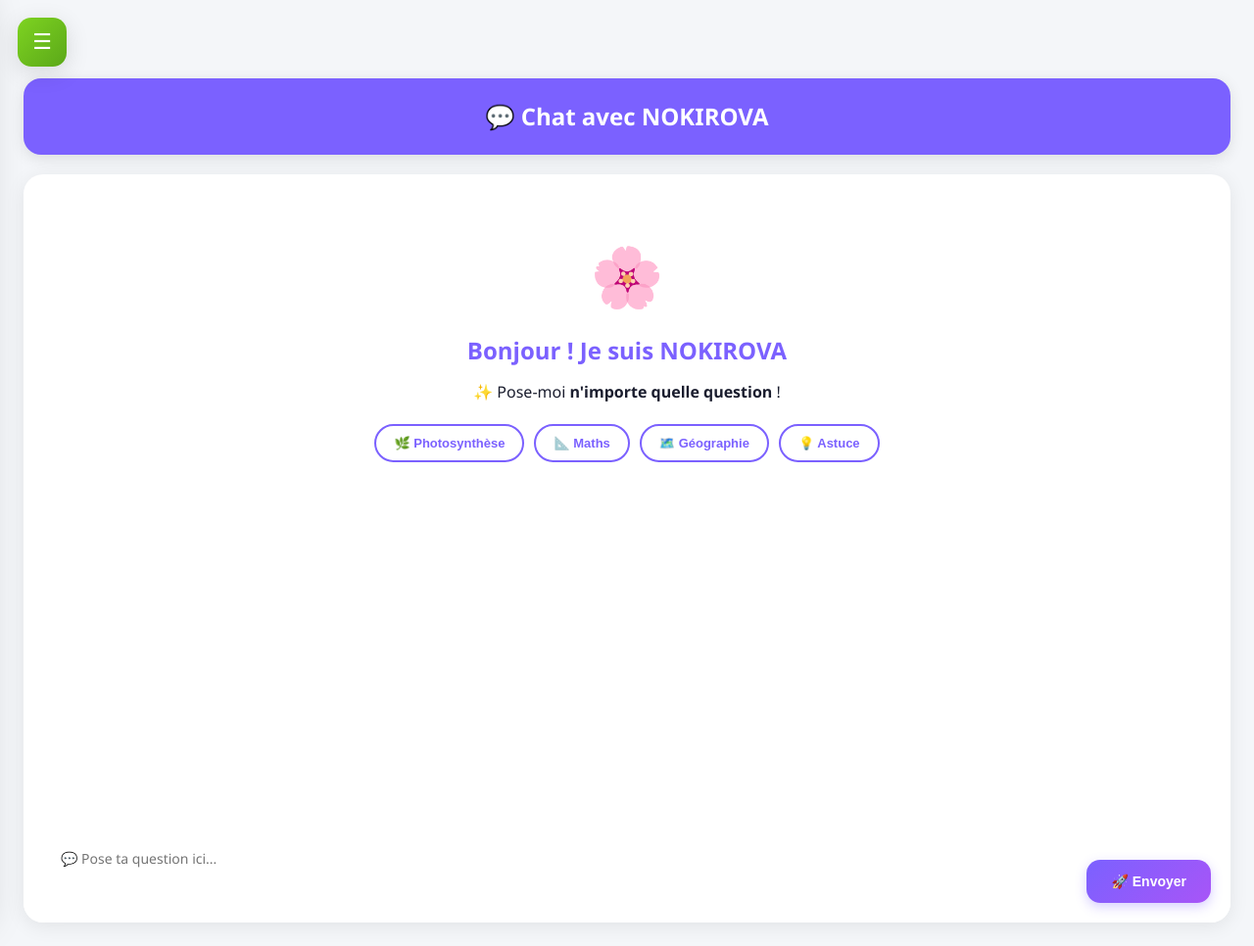
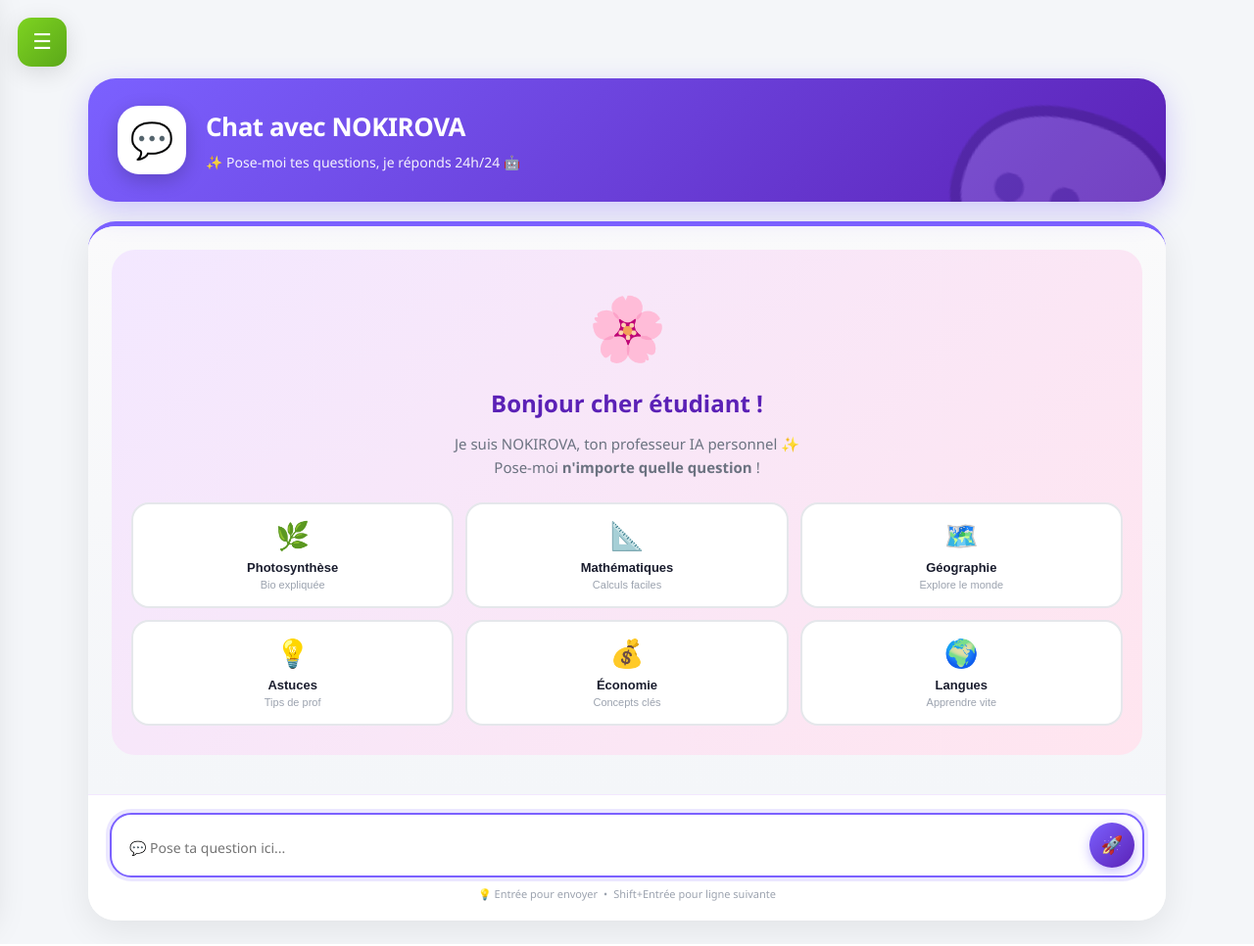
Before and after one commit to henoctoure846-hash/nokirova, a Flask app: page /chat in a window 1280 px wide. Shown: the whole page at 98% size. Run offline with Flask 3, Linux system fonts and the light colour scheme; data that the repository does not hold is empty; parts of the project's set-up code (start-up, migrations or seed data) failed here and were passed over; some libraries are stand-ins or nearby versions.

Commit message:
💬 Chat redesign moderne PRO

```diff
--- a/web/templates/chat.html
+++ b/web/templates/chat.html
@@ -4,327 +4,475 @@
 
 {% block contenu %}
 
-<!-- 🎨 TITRE DE PAGE -->
-<div class="titre-page" style="background: var(--violet-premium);">
-    💬 Chat avec NOKIROVA
+<div class="chat-page">
+
+  <!-- HEADER VIOLET -->
+  <div class="chat-header">
+    <div class="chat-header-bg">💬</div>
+    <div class="chat-header-icone">💬</div>
+    <div class="chat-header-texte">
+      <h1>Chat avec NOKIROVA</h1>
+      <p>✨ Pose-moi <span id="userPrenom">tes</span> questions, je réponds 24h/24 🤖</p>
+    </div>
   </div>
 
-<!-- 💬 ZONE CHAT -->
-<div class="chat-container">
+  <!-- CHAT BOX -->
+  <div class="chat-box">
 
-    <!-- 📜 Messages -->
+    <!-- MESSAGES -->
     <div class="messages-zone" id="messagesZone">
       <div class="message-bienvenue">
-            <div class="bienvenue-icone">🌸</div>
-            <h2>Bonjour ! Je suis NOKIROVA</h2>
-            <p>✨ Pose-moi <strong>n'importe quelle question</strong> !</p>
-            <div class="suggestions">
-                <button class="suggestion" onclick="poserQuestion('Explique-moi la photosynthèse')">
-                    🌿 Photosynthèse
+        <div class="bienvenue-logo">🌸</div>
+        <h2>Bonjour <span id="bienvenueNom">cher étudiant</span> !</h2>
+        <p>Je suis NOKIROVA, ton professeur IA personnel ✨<br>
+           Pose-moi <strong>n'importe quelle question</strong> !</p>
+
+        <div class="suggestions-grid">
+          <button class="suggestion-card" onclick="poserQuestion('Explique-moi la photosynthèse')">
+            <span class="suggestion-icone">🌿</span>
+            <span class="suggestion-titre">Photosynthèse</span>
+            <span class="suggestion-desc">Bio expliquée</span>
           </button>
-                <button class="suggestion" onclick="poserQuestion('Aide-moi avec les mathématiques')">
-                    📐 Maths
+          <button class="suggestion-card" onclick="poserQuestion('Aide-moi avec les maths')">
+            <span class="suggestion-icone">📐</span>
+            <span class="suggestion-titre">Mathématiques</span>
+            <span class="suggestion-desc">Calculs faciles</span>
           </button>
-                <button class="suggestion" onclick="poserQuestion('Quelle est la capitale de la France ?')">
-                    🗺️ Géographie
+          <button class="suggestion-card" onclick="poserQuestion('Quelle est la capitale de la France ?')">
+            <span class="suggestion-icone">🗺️</span>
+            <span class="suggestion-titre">Géographie</span>
+            <span class="suggestion-desc">Explore le monde</span>
           </button>
-                <button class="suggestion" onclick="poserQuestion('Donne-moi une astuce pour mieux étudier')">
-                    💡 Astuce
+          <button class="suggestion-card" onclick="poserQuestion('Donne-moi 5 astuces pour mieux étudier')">
+            <span class="suggestion-icone">💡</span>
+            <span class="suggestion-titre">Astuces</span>
+            <span class="suggestion-desc">Tips de prof</span>
+          </button>
+          <button class="suggestion-card" onclick="poserQuestion('Explique-moi l\'économie en 5 lignes')">
+            <span class="suggestion-icone">💰</span>
+            <span class="suggestion-titre">Économie</span>
+            <span class="suggestion-desc">Concepts clés</span>
+          </button>
+          <button class="suggestion-card" onclick="poserQuestion('Comment apprendre une langue rapidement ?')">
+            <span class="suggestion-icone">🌍</span>
+            <span class="suggestion-titre">Langues</span>
+            <span class="suggestion-desc">Apprendre vite</span>
           </button>
         </div>
       </div>
     </div>
 
-    <!-- ⌨️ Input -->
+    <!-- ZONE INPUT -->
     <div class="input-zone">
       <form id="formChat">
-            <textarea
-                id="inputMessage"
+        <div class="input-wrapper">
+          <textarea id="inputMessage"
                     placeholder="💬 Pose ta question ici..."
-                rows="2"></textarea>
-            <button type="submit" class="btn-envoyer">
-                🚀 Envoyer
+                    rows="1"></textarea>
+          <button type="submit" class="btn-envoyer" title="Envoyer">
+            <span class="btn-envoyer-icone">🚀</span>
           </button>
+        </div>
+        <div class="input-info">
+          <span>💡 Entrée pour envoyer</span>
+          <span>•</span>
+          <span>Shift+Entrée pour ligne suivante</span>
+        </div>
       </form>
     </div>
   </div>
 
-{% endblock %}
+</div>
 
-{% block extra_css %}
 <style>
-.titre-page {
-    padding: 20px;
-    border-radius: 18px;
-    text-align: center;
-    color: white;
-    font-size: 24px;
-    font-weight: bold;
-    margin-bottom: 20px;
-    box-shadow: 0 4px 15px rgba(0, 0, 0, 0.1);
+/* ═══════════════════════════════════════════
+   💬 CHAT PAGE REDESIGN PRO
+   ═══════════════════════════════════════════ */
+.chat-page {
+  max-width: 1100px;
+  margin: 0 auto;
+  animation: fadeInUp 0.5s ease;
+}
+@keyframes fadeInUp {
+  from { opacity: 0; transform: translateY(20px); }
+  to { opacity: 1; transform: translateY(0); }
 }
 
-.chat-container {
+/* HEADER */
+.chat-header {
+  position: relative;
+  background: linear-gradient(135deg, #7B61FF, #5B21B6);
+  border-radius: 28px;
+  padding: 28px 30px;
+  margin-bottom: 20px;
+  display: flex;
+  align-items: center;
+  gap: 20px;
+  color: white;
+  box-shadow: 0 10px 30px rgba(123,97,255,0.3);
+  overflow: hidden;
+}
+.chat-header-bg {
+  position: absolute;
+  top: -30px; right: -20px;
+  font-size: 200px;
+  opacity: 0.15;
+  transform: rotate(15deg);
+  pointer-events: none;
+}
+.chat-header-icone {
+  width: 70px; height: 70px;
   background: white;
-    border-radius: 20px;
-    box-shadow: 0 4px 20px rgba(0, 0, 0, 0.08);
+  border-radius: 22px;
+  display: flex;
+  align-items: center;
+  justify-content: center;
+  font-size: 36px;
+  box-shadow: 0 6px 20px rgba(0,0,0,0.2);
+  z-index: 1;
+}
+.chat-header-texte { z-index: 1; }
+.chat-header-texte h1 {
+  font-size: 26px;
+  font-weight: 900;
+  margin: 0;
+  letter-spacing: -0.5px;
+}
+.chat-header-texte p {
+  font-size: 14px;
+  opacity: 0.92;
+  margin-top: 4px;
+  font-weight: 500;
+}
+
+/* CHAT BOX */
+.chat-box {
+  background: white;
+  border-radius: 28px;
+  box-shadow: 0 10px 35px rgba(0,0,0,0.08);
   overflow: hidden;
   display: flex;
   flex-direction: column;
-    height: calc(100vh - 180px);
+  height: calc(100vh - 230px);
   min-height: 500px;
+  border-top: 5px solid #7B61FF;
 }
 
+/* MESSAGES ZONE */
 .messages-zone {
   flex: 1;
-    padding: 25px;
+  padding: 24px;
   overflow-y: auto;
-    background: var(--blanc-casse);
+  background: linear-gradient(180deg, #FAFAFB, #F4F6F9);
+}
+.messages-zone::-webkit-scrollbar { width: 6px; }
+.messages-zone::-webkit-scrollbar-track { background: transparent; }
+.messages-zone::-webkit-scrollbar-thumb {
+  background: #D8B4FE;
+  border-radius: 4px;
 }
 
+/* BIENVENUE */
 .message-bienvenue {
   text-align: center;
-    padding: 30px;
-    background: linear-gradient(135deg, var(--violet-pale), var(--rose-pale));
-    border-radius: 20px;
-    margin-bottom: 20px;
+  padding: 30px 20px;
+  background: linear-gradient(135deg, #F3E8FF, #FFE5EF);
+  border-radius: 24px;
+  margin-bottom: 16px;
+  animation: bounceIn 0.6s ease;
+}
+@keyframes bounceIn {
+  0% { opacity: 0; transform: scale(0.85); }
+  60% { transform: scale(1.03); }
+  100% { opacity: 1; transform: scale(1); }
+}
+.bienvenue-logo {
+  font-size: 60px;
+  margin-bottom: 12px;
+  display: inline-block;
+  animation: pulse 2s ease-in-out infinite;
+}
+@keyframes pulse {
+  0%,100% { transform: scale(1); }
+  50% { transform: scale(1.1); }
+}
+.message-bienvenue h2 {
+  color: #5B21B6;
+  font-size: 24px;
+  font-weight: 900;
+  margin-bottom: 10px;
+}
+.message-bienvenue p {
+  color: #6B7280;
+  font-size: 15px;
+  line-height: 1.6;
+  margin-bottom: 24px;
 }
 
-.bienvenue-icone {
-    font-size: 60px;
-    margin-bottom: 10px;
+/* SUGGESTIONS */
+.suggestions-grid {
+  display: grid;
+  grid-template-columns: repeat(3, 1fr);
+  gap: 12px;
+  margin-top: 20px;
+}
+.suggestion-card {
+  background: white;
+  border: 2px solid #E5E7EB;
+  border-radius: 18px;
+  padding: 16px 12px;
+  cursor: pointer;
+  transition: all 0.3s;
+  display: flex;
+  flex-direction: column;
+  align-items: center;
+  gap: 4px;
+  text-align: center;
+}
+.suggestion-card:hover {
+  background: linear-gradient(135deg, #7B61FF, #5B21B6);
+  border-color: transparent;
+  transform: translateY(-4px);
+  box-shadow: 0 8px 20px rgba(123,97,255,0.3);
+}
+.suggestion-card:hover .suggestion-titre,
+.suggestion-card:hover .suggestion-desc { color: white; }
+.suggestion-icone { font-size: 28px; margin-bottom: 4px; }
+.suggestion-titre {
+  font-weight: 800;
+  font-size: 13px;
+  color: #1A1D2E;
+  transition: color 0.3s;
+}
+.suggestion-desc {
+  font-size: 11px;
+  color: #9CA3AF;
+  transition: color 0.3s;
 }
 
-.message-bienvenue h2 {
-    color: var(--violet-premium);
-    margin-bottom: 10px;
-}
-
-.message-bienvenue p {
-    color: var(--gris-texte);
-    font-size: 16px;
-}
-
-.suggestions {
-    display: flex;
-    flex-wrap: wrap;
-    justify-content: center;
-    gap: 10px;
-    margin-top: 20px;
-}
-
-.suggestion {
-    background: white;
-    color: var(--violet-premium);
-    border: 2px solid var(--violet-premium);
-    padding: 10px 18px;
-    border-radius: 25px;
-    font-weight: bold;
-    cursor: pointer;
-    font-size: 13px;
-    transition: all 0.3s;
-}
-
-.suggestion:hover {
-    background: var(--violet-premium);
-    color: white;
-    transform: scale(1.05);
-}
-
+/* MESSAGES */
 .message {
-    margin-bottom: 15px;
+  margin-bottom: 16px;
   display: flex;
   gap: 12px;
   animation: slideIn 0.4s ease;
 }
-
 @keyframes slideIn {
   from { opacity: 0; transform: translateY(10px); }
   to { opacity: 1; transform: translateY(0); }
 }
-
-.message-user {
-    flex-direction: row-reverse;
-}
+.message-user { flex-direction: row-reverse; }
 
 .avatar {
-    width: 45px;
-    height: 45px;
+  width: 42px; height: 42px;
   border-radius: 50%;
   display: flex;
   align-items: center;
   justify-content: center;
-    font-size: 24px;
+  font-size: 22px;
   flex-shrink: 0;
+  box-shadow: 0 3px 10px rgba(0,0,0,0.1);
 }
-
 .avatar-user {
-    background: linear-gradient(135deg, var(--bleu-royal), var(--bleu-ciel));
+  background: linear-gradient(135deg, #4FC3F7, #2962FF);
+  color: white;
 }
-
 .avatar-ia {
-    background: linear-gradient(135deg, var(--violet-premium), var(--violet-lavande));
+  background: linear-gradient(135deg, #7B61FF, #5B21B6);
+  color: white;
 }
 
 .message-bulle {
   max-width: 70%;
   padding: 14px 18px;
-    border-radius: 18px;
+  border-radius: 20px;
   font-size: 14px;
-    line-height: 1.6;
-    box-shadow: 0 2px 8px rgba(0, 0, 0, 0.05);
+  line-height: 1.65;
+  box-shadow: 0 2px 10px rgba(0,0,0,0.05);
   word-wrap: break-word;
   white-space: pre-wrap;
 }
-
 .message-user .message-bulle {
-    background: linear-gradient(135deg, var(--bleu-royal), var(--bleu-ciel));
+  background: linear-gradient(135deg, #4FC3F7, #2962FF);
   color: white;
-    border-bottom-right-radius: 5px;
+  border-bottom-right-radius: 6px;
+}
+.message-ia .message-bulle {
+  background: white;
+  color: #1A1D2E;
+  border: 1px solid #F3E8FF;
+  border-bottom-left-radius: 6px;
 }
 
-.message-ia .message-bulle {
-    background: white;
-    color: var(--gris-texte);
-    border-bottom-left-radius: 5px;
-    border: 1px solid var(--gris-perle);
-}
-
+/* CHARGEMENT */
 .chargement {
   display: flex;
-    gap: 5px;
-    padding: 14px 18px;
+  gap: 6px;
+  padding: 16px 22px !important;
+  align-items: center;
 }
-
 .chargement span {
-    width: 8px;
-    height: 8px;
-    background: var(--violet-premium);
+  width: 10px; height: 10px;
+  background: #7B61FF;
   border-radius: 50%;
   animation: bounce 1.4s infinite ease-in-out;
 }
-
 .chargement span:nth-child(1) { animation-delay: -0.32s; }
 .chargement span:nth-child(2) { animation-delay: -0.16s; }
-
 @keyframes bounce {
-    0%, 80%, 100% { transform: scale(0); }
-    40% { transform: scale(1); }
+  0%,80%,100% { transform: scale(0); opacity: 0.4; }
+  40% { transform: scale(1); opacity: 1; }
 }
 
+/* INPUT ZONE */
 .input-zone {
-    padding: 20px;
+  padding: 18px 22px;
   background: white;
-    border-top: 2px solid var(--gris-perle);
+  border-top: 1px solid #F3E8FF;
 }
-
-.input-zone form {
+.input-wrapper {
   display: flex;
+  align-items: flex-end;
   gap: 12px;
-    align-items: flex-end;
+  background: #FAFAFB;
+  border: 2px solid #E5E7EB;
+  border-radius: 22px;
+  padding: 8px 8px 8px 18px;
+  transition: all 0.3s;
 }
-
+.input-wrapper:focus-within {
+  border-color: #7B61FF;
+  box-shadow: 0 0 0 4px rgba(123,97,255,0.15);
+  background: white;
+}
 #inputMessage {
   flex: 1;
-    padding: 14px 18px;
-    border: 2px solid var(--bleu-tres-pale);
-    border-radius: 14px;
-    font-family: 'Segoe UI', sans-serif;
+  border: none;
+  background: transparent;
+  font-family: inherit;
   font-size: 14px;
   resize: none;
   line-height: 1.5;
-}
-
-#inputMessage:focus {
+  padding: 10px 0;
   outline: none;
-    border-color: var(--violet-premium);
-    box-shadow: 0 0 0 3px rgba(123, 97, 255, 0.1);
+  color: #1A1D2E;
+  max-height: 120px;
 }
 
 .btn-envoyer {
-    background: linear-gradient(135deg, var(--violet-premium), var(--violet-lavande));
+  background: linear-gradient(135deg, #7B61FF, #5B21B6);
   color: white;
   border: none;
-    padding: 14px 25px;
-    border-radius: 14px;
-    font-weight: bold;
-    font-size: 14px;
+  width: 46px; height: 46px;
+  border-radius: 50%;
   cursor: pointer;
-    box-shadow: 0 4px 12px rgba(123, 97, 255, 0.3);
+  box-shadow: 0 4px 12px rgba(123,97,255,0.4);
   transition: all 0.3s;
-    height: fit-content;
+  display: flex;
+  align-items: center;
+  justify-content: center;
+  flex-shrink: 0;
+}
+.btn-envoyer:hover {
+  transform: scale(1.1) rotate(-15deg);
+  box-shadow: 0 6px 18px rgba(123,97,255,0.55);
+}
+.btn-envoyer:disabled {
+  background: #D1D5DB;
+  cursor: not-allowed;
+  box-shadow: none;
+  transform: none;
+}
+.btn-envoyer-icone { font-size: 18px; }
+
+.input-info {
+  margin-top: 8px;
+  font-size: 11px;
+  color: #9CA3AF;
+  text-align: center;
+  display: flex;
+  gap: 6px;
+  justify-content: center;
 }
 
-.btn-envoyer:hover {
-    transform: translateY(-2px);
-    box-shadow: 0 6px 18px rgba(123, 97, 255, 0.4);
+/* MODE SOMBRE */
+html[data-mode="sombre"] .chat-box,
+html[data-mode="sombre"] .input-zone {
+  background: #1A1D2E !important;
+}
+html[data-mode="sombre"] .messages-zone {
+  background: linear-gradient(180deg, #1A1D2E, #0F1117) !important;
+}
+html[data-mode="sombre"] .message-bienvenue {
+  background: linear-gradient(135deg, #2A1D4E, #4A1D3E) !important;
+}
+html[data-mode="sombre"] .message-bienvenue h2 { color: #C4A5FF; }
+html[data-mode="sombre"] .message-bienvenue p { color: #94A3B8; }
+html[data-mode="sombre"] .suggestion-card {
+  background: #2A2D3E !important;
+  border-color: #3A3D4E !important;
+}
+html[data-mode="sombre"] .suggestion-titre { color: #F1F5F9 !important; }
+html[data-mode="sombre"] .message-ia .message-bulle {
+  background: #2A2D3E !important;
+  color: #F1F5F9 !important;
+  border-color: #3A3D4E !important;
+}
+html[data-mode="sombre"] .input-wrapper {
+  background: #2A2D3E !important;
+  border-color: #3A3D4E !important;
+}
+html[data-mode="sombre"] #inputMessage { color: #F1F5F9 !important; }
+
+/* RESPONSIVE */
+@media (max-width: 768px) {
+  .chat-header { flex-direction: column; text-align: center; padding: 22px; }
+  .chat-header-texte h1 { font-size: 20px; }
+  .chat-box { height: calc(100vh - 250px); }
+  .message-bulle { max-width: 85%; font-size: 13px; }
+  .suggestions-grid { grid-template-columns: repeat(2, 1fr); gap: 10px; }
+  .suggestion-icone { font-size: 24px; }
+  .suggestion-titre { font-size: 12px; }
+  .input-zone { padding: 14px; }
 }
 
-.btn-envoyer:disabled {
-    opacity: 0.6;
-    cursor: not-allowed;
-}
-
-/* Scrollbar messages */
-.messages-zone::-webkit-scrollbar {
-    width: 8px;
-}
-
-.messages-zone::-webkit-scrollbar-track {
-    background: var(--gris-perle);
-}
-
-.messages-zone::-webkit-scrollbar-thumb {
-    background: var(--violet-pale);
-    border-radius: 4px;
-}
-
-@media (max-width: 768px) {
-    .chat-container {
-        height: calc(100vh - 220px);
-    }
-
-    .message-bulle {
-        max-width: 85%;
-    }
-
-    .suggestion {
-        font-size: 11px;
-        padding: 8px 12px;
-    }
+@media (max-width: 480px) {
+  .suggestions-grid { grid-template-columns: 1fr 1fr; }
+  .avatar { width: 36px; height: 36px; font-size: 18px; }
+  .input-info { display: none; }
 }
 </style>
-{% endblock %}
 
-{% block extra_js %}
 <script>
 const formChat = document.getElementById('formChat');
 const inputMessage = document.getElementById('inputMessage');
 const messagesZone = document.getElementById('messagesZone');
 const btnEnvoyer = document.querySelector('.btn-envoyer');
 
-// Fonction pour ajouter un message
+// Personnalisation
+const user = JSON.parse(localStorage.getItem('nokirova_user') || 'null');
+if (user) {
+  document.getElementById('userPrenom').textContent = user.prenom;
+  document.getElementById('bienvenueNom').textContent = user.prenom;
+}
+
 function ajouterMessage(contenu, type) {
-    // Supprimer le message de bienvenue si présent
   const bienvenue = document.querySelector('.message-bienvenue');
   if (bienvenue) bienvenue.remove();
 
-    const messageDiv = document.createElement('div');
-    messageDiv.className = `message message-${type}`;
-
+  const msgDiv = document.createElement('div');
+  msgDiv.className = `message message-${type}`;
   const avatar = type === 'user' ? '👤' : '🌸';
   const avatarClass = type === 'user' ? 'avatar-user' : 'avatar-ia';
 
-    messageDiv.innerHTML = `
+  msgDiv.innerHTML = `
     <div class="avatar ${avatarClass}">${avatar}</div>
     <div class="message-bulle">${contenu}</div>
   `;
-
-    messagesZone.appendChild(messageDiv);
+  messagesZone.appendChild(msgDiv);
   messagesZone.scrollTop = messagesZone.scrollHeight;
 }
 
-// Fonction pour afficher chargement
 function afficherChargement() {
   const div = document.createElement('div');
   div.id = 'chargementDiv';
@@ -339,66 +487,58 @@ function afficherChargement() {
   messagesZone.scrollTop = messagesZone.scrollHeight;
 }
 
-// Fonction pour retirer chargement
 function retirerChargement() {
   const div = document.getElementById('chargementDiv');
   if (div) div.remove();
 }
 
-// Envoyer message
-async function envoyerMessage(question) {
-    if (!question.trim()) return;
-
-    ajouterMessage(question, 'user');
+async function envoyerMessage(q) {
+  if (!q.trim()) return;
+  ajouterMessage(q, 'user');
   inputMessage.value = '';
+  inputMessage.style.height = 'auto';
   btnEnvoyer.disabled = true;
-
   afficherChargement();
 
   try {
-        const reponse = await fetch('/api/chat', {
+    const r = await fetch('/api/chat', {
       method: 'POST',
       headers: {'Content-Type': 'application/json'},
-            body: JSON.stringify({question: question})
+      body: JSON.stringify({question: q})
     });
-
-        const data = await reponse.json();
+    const data = await r.json();
     retirerChargement();
-
-        if (data.succes) {
-            ajouterMessage(data.reponse, 'ia');
-        } else {
-            ajouterMessage(`⚠️ Erreur : ${data.erreur}`, 'ia');
+    if (data.succes) ajouterMessage(data.reponse, 'ia');
+    else ajouterMessage(`⚠️ Erreur : ${data.erreur}`, 'ia');
+  } catch (e) {
+    retirerChargement();
+    ajouterMessage(`⚠️ Erreur : ${e}`, 'ia');
   }
-    } catch (error) {
-        retirerChargement();
-        ajouterMessage(`⚠️ Erreur : ${error}`, 'ia');
-    }
-
   btnEnvoyer.disabled = false;
   inputMessage.focus();
 }
 
-// Soumission du formulaire
-formChat.addEventListener('submit', function(e) {
+formChat.addEventListener('submit', e => {
   e.preventDefault();
   envoyerMessage(inputMessage.value);
 });
 
-// Enter pour envoyer (Shift+Enter pour saut de ligne)
-inputMessage.addEventListener('keydown', function(e) {
+inputMessage.addEventListener('keydown', e => {
   if (e.key === 'Enter' && !e.shiftKey) {
     e.preventDefault();
     envoyerMessage(inputMessage.value);
   }
 });
 
-// Suggestions
-function poserQuestion(q) {
-    envoyerMessage(q);
-}
+// Auto-resize textarea
+inputMessage.addEventListener('input', function() {
+  this.style.height = 'auto';
+  this.style.height = Math.min(this.scrollHeight, 120) + 'px';
+});
 
-// Focus auto
+function poserQuestion(q) { envoyerMessage(q); }
+
 inputMessage.focus();
 </script>
+
 {% endblock %}
```
Lines whose indentation alone changed are shown as unchanged.
